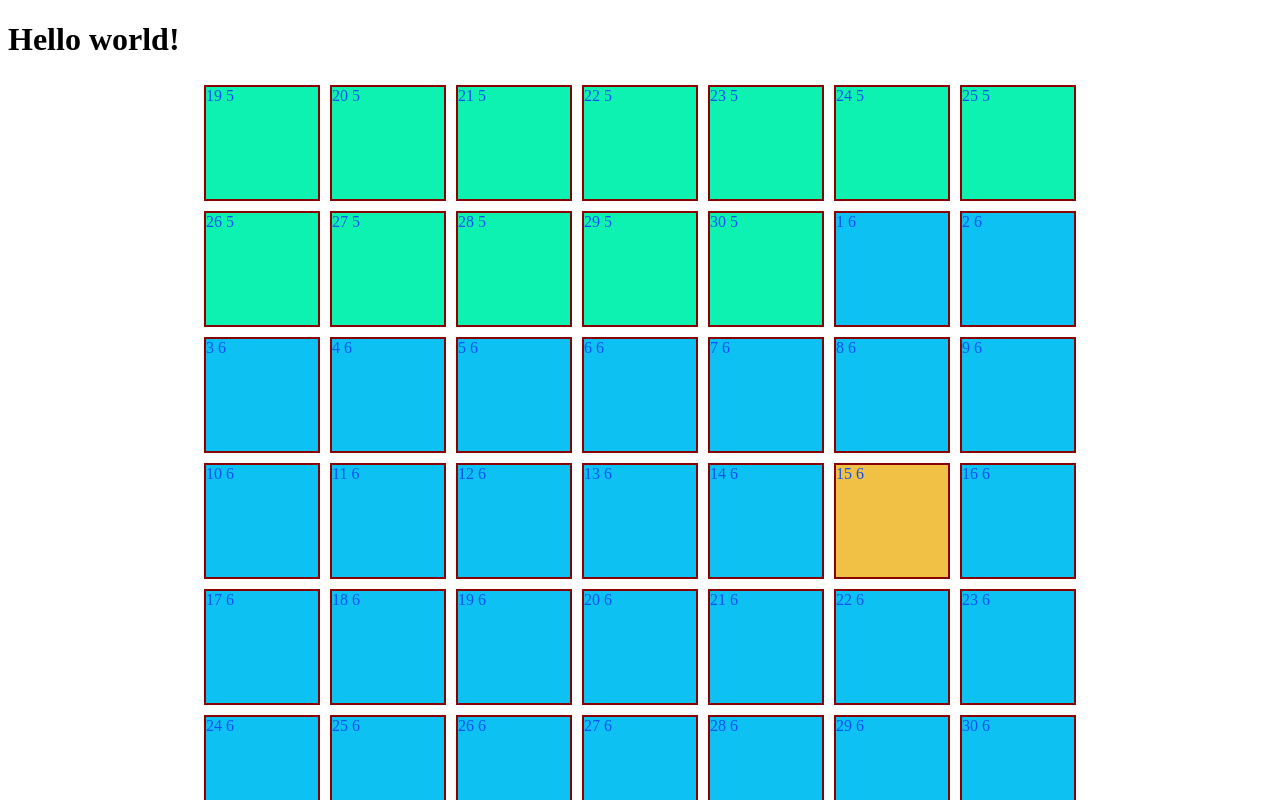
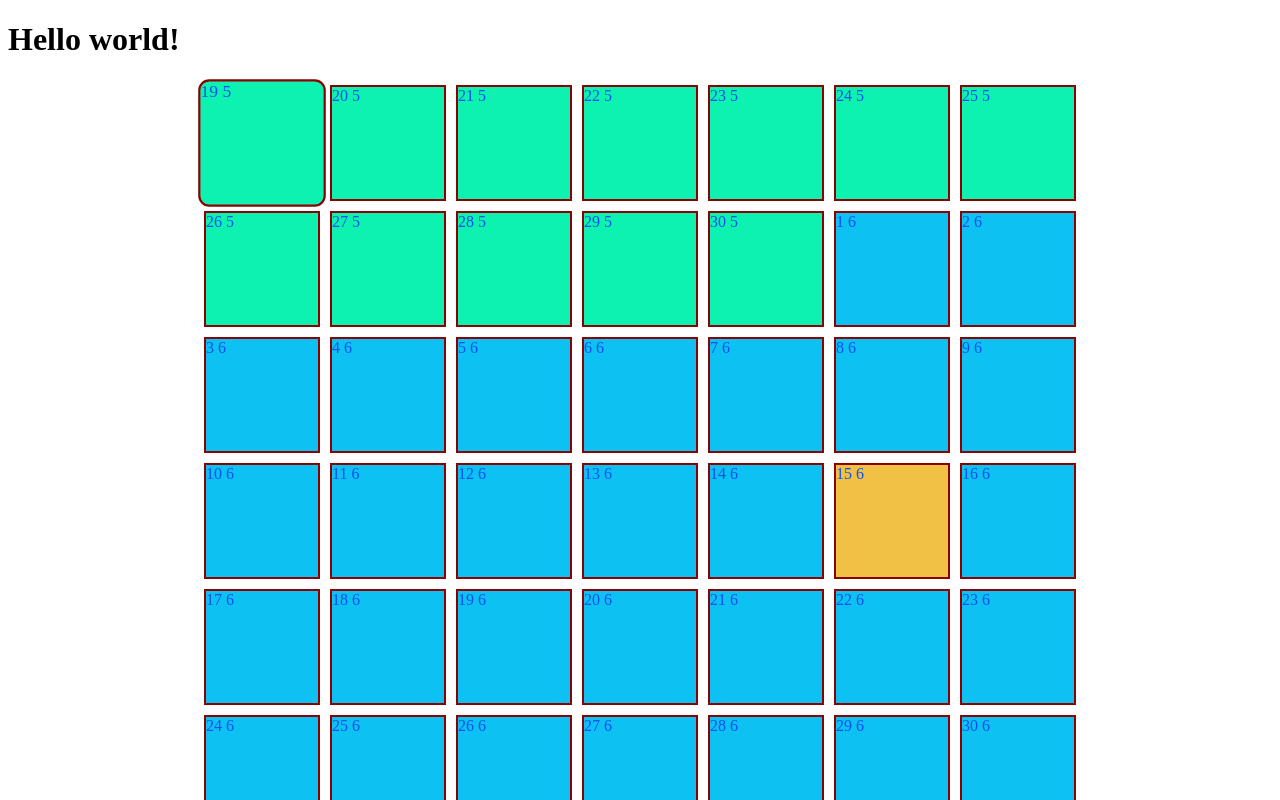
Before and after one commit to ratchek-old/Project-Per-Week-Frontend, a React (Create React App) app in the folder 02-dont-break-the-chain/app/: page / in a window 1280 px wide. In both pictures the pointer is over the element 262 px from the left and 142 px from the top of the page. Shown: the top 800 px of the page. Built offline with nearby package versions, Linux system fonts and the light colour scheme.

Commit message:
Add animations on hover

```diff
--- a/02-dont-break-the-chain/app/src/index.css
+++ b/02-dont-break-the-chain/app/src/index.css
@@ -9,6 +9,22 @@
   color: #0D4FF2;
 
 }
+
+.day:hover{
+  -webkit-transform: scale(1.1);
+  -ms-transform: scale(1.1);
+  transform: scale(1.1);
+  transition: transform 50ms ease-in-out;
+  -moz-border-radius-topleft: 10px;
+  -moz-border-radius-topright: 10px;
+  -moz-border-radius-bottomright: 10px;
+  -moz-border-radius-bottomleft: 10px;
+  -webkit-border-radius: 10px 10px 10px 10px;
+  border-radius: 10px 10px 10px 10px;
+
+}
+
+
 
 .odd-month{
   background-color: #0DC2F2;
```
